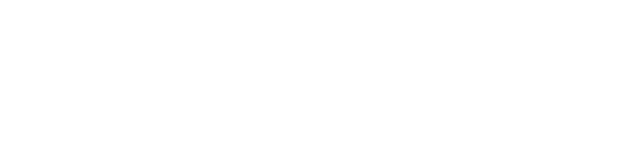
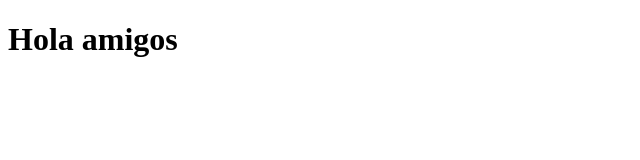
Before and after one commit to AlvaroRubilar/pruebagit, a plain HTML site: page index.html in a window 1280 px wide. Shown: the whole page, without its empty margins (0-640 px from the left). Drawn offline with Linux system fonts and the light colour scheme.

Commit message:
agregamos h1

```diff
--- a/index.html
+++ b/index.html
@@ -7,6 +7,6 @@
     <title>Document</title>
 </head>
 <body>
-
+    <h1> Hola amigos</h1>
 </body>
 </html>
```
